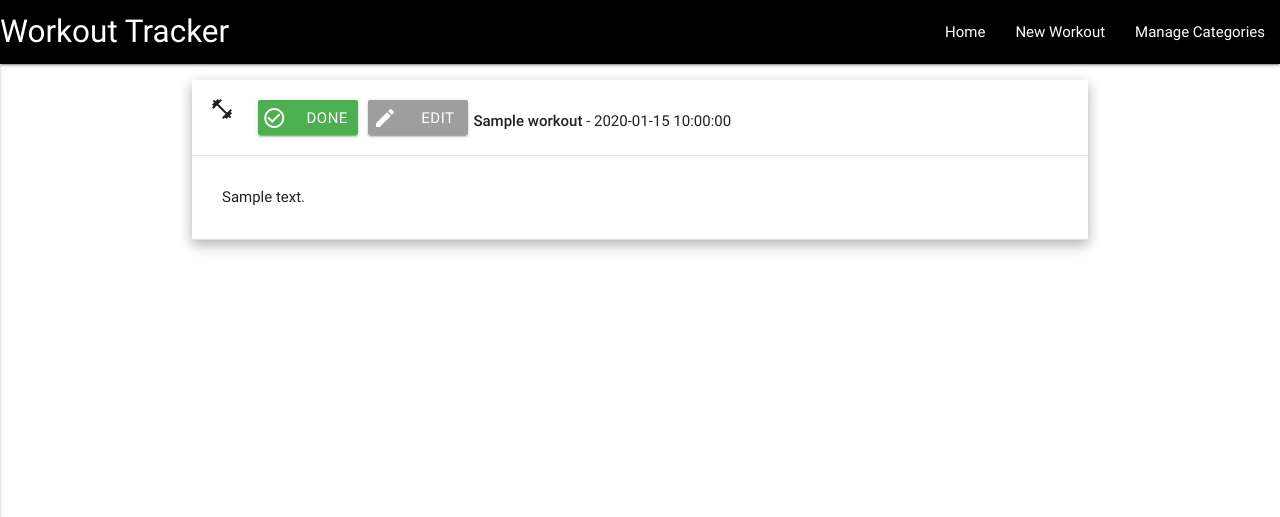
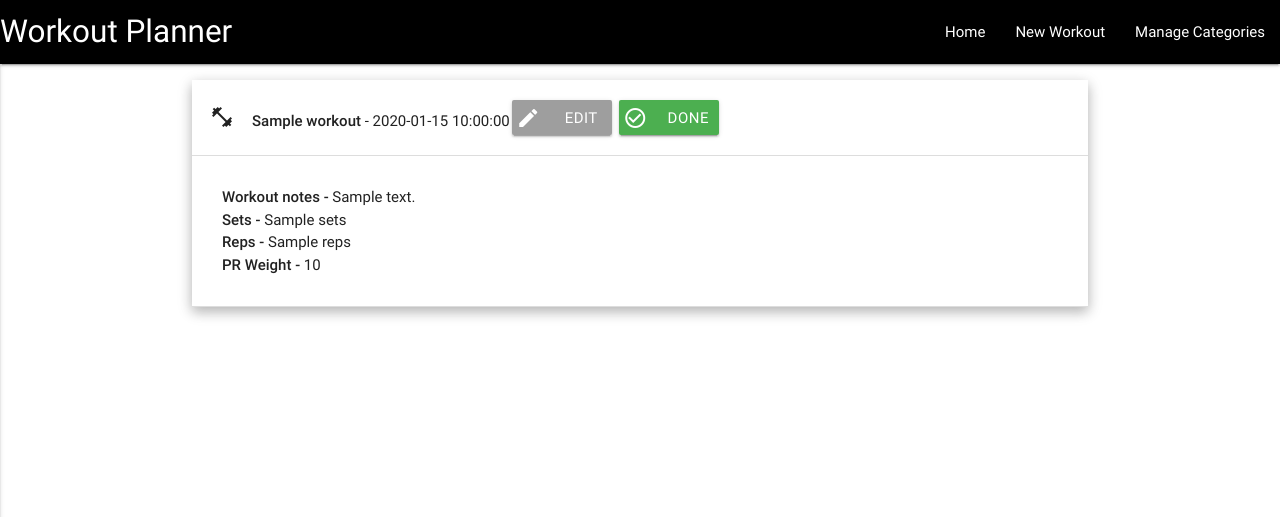
Before and after one commit to FirasH94/Python-Data-Centric-Milestone-Project, a Flask app: page / in a window 1280 px wide, after a click that opens the changed part. Shown: the top 517 px of the page. Run offline with Flask 2, Linux system fonts and the light colour scheme; a database or web service that is not in the repository returns one stand-in record (values such as "Sample title"); some libraries are stand-ins or nearby versions.

Commit message:
Renamed the app, added cancel button to edit workout and category. Renamed add workout/update to save.

```diff
--- a/static/css/style.css
+++ b/static/css/style.css
@@ -4,6 +4,7 @@
     line-height: 24 px !important;
     margin: 5px 5px 5px 2px !important;
     padding: 0 0.5em 0 0.1em !important;
+    float: right !important;
 }
 
 .btn_category {
@@ -22,3 +23,31 @@
 .workout_header {
     margin-top: 15px;
 }
+
+.icon-main {
+    padding-top: 10px !important;
+}
+
+.li-spacing {
+    margin-bottom: 20px !important;
+}
+
+.btn-cancel {
+    background-color: red;
+    width: 120px !important;
+}
+
+.btn-cancel:hover {
+    background-color: white;
+    color: red;
+}
+
+.btn-save {
+    background-color: green;
+    width: 120px !important;
+}
+
+.btn-save:hover {
+    background-color: white;
+    color: green;
+}
--- a/templates/base.html
+++ b/templates/base.html
@@ -1,25 +1,15 @@
 <!DOCTYPE html>
 <html>
   <head>
-    <link
-      href="https://fonts.googleapis.com/icon?family=Material+Icons"
-      rel="stylesheet"
-    />
-    <link
-      rel="stylesheet"
-      href="https://cdnjs.cloudflare.com/ajax/libs/materialize/0.100.2/css/materialize.min.css"
-    />
-    <link
-      rel="stylesheet"
-      href="{{url_for('static', filename='css/style.css')}}"
-      type="text/css"
-    />
+    <link href="https://fonts.googleapis.com/icon?family=Material+Icons" rel="stylesheet"/>
+    <link rel="stylesheet" href="https://cdnjs.cloudflare.com/ajax/libs/materialize/0.100.2/css/materialize.min.css"/>
+    <link rel="stylesheet" href="{{url_for('static', filename='css/style.css')}}" type="text/css" />
   </head>
   <body>
     <header>
       <nav>
         <div class="nav-wrapper black">
-          <a href="{{url_for('get_workouts')}}" class="brand-logo">Workout Tracker</a>
+          <a href="{{url_for('get_workouts')}}" class="brand-logo">Workout Planner</a>
           <a href="#" data-activates="mobile-demo" class="button-collapse"><i class="material-icons">menu</i></a>
           <ul id="nav-mobile" class="right hide-on-med-and-down">
                     <li><a href="{{url_for('get_workouts')}}">Home</a></li>
--- a/templates/editcategory.html
+++ b/templates/editcategory.html
@@ -11,9 +11,9 @@
     </div>
     </div>
     <div class="row">
-      <button class="btn waves-effect waves-light" type="submit" name="action"> Update
-      <i class="material-icons right">plus_one</i>
+      <button class="btn waves-effect btn-save" type="submit" name="action"> Save
       </button>
+      <a href="{{url_for('get_categories')}}" class="btn btn-cancel">Cancel</a>
     </div>
   </form>
 
--- a/templates/editworkout.html
+++ b/templates/editworkout.html
@@ -63,9 +63,9 @@
       </div>
     </div>
     <div class="row">
-      <button class="btn waves-effect waves-light" type="submit" name="action"> Edit Workout
-      <i class="material-icons right">plus_one</i>
+      <button class="btn waves-effect btn-save" type="submit" name="action"> Save
       </button>
+      <a href="{{url_for('get_workouts')}}" class="btn btn-cancel">Cancel</a>
     </div>
   </form>
 
--- a/templates/workouts.html
+++ b/templates/workouts.html
@@ -2,21 +2,32 @@
 
 <ul class="collapsible popout">
   {% for workout in workouts %}
-  <li>
+  <li class="li-spacing">
     <div class="collapsible-header">
       <div class="col s3">
-        <i class="material-icons">fitness_center</i>
-        <a href="{{url_for('delete_workout' , workout_id=workout._id)}}" class="waves-effect waves-light btn btn_small green"><i class="material-icons left icon">check_circle_outline</i>Done</a>
-        <a href="{{url_for('edit_workout' , workout_id=workout._id)}}" class="waves-effect waves-light btn btn_small grey"><i class="material-icons left icon">create</i>Edit</a>
-      </div>
+        <i class="material-icons icon-main">fitness_center</i>
+        </div>
       <div class="workout_header col s9">
         <strong>{{workout.workout_name}}</strong> - {{workout.workout_date}}
       </div>
+      <div class="button-field">
+              <a href="{{url_for('delete_workout' , workout_id=workout._id)}}" class="waves-effect waves-light btn btn_small green"><i class="material-icons left icon">check_circle_outline</i>Done</a>
+        <a href="{{url_for('edit_workout' , workout_id=workout._id)}}" class="waves-effect waves-light btn btn_small grey"><i class="material-icons left icon">create</i>Edit</a>
+      </div>
     </div>
     <div class="collapsible-body">
-      <span>
-        {{workout.workout_notes}}
-      </span>
+    <div>
+       <strong>Workout notes -</strong> {{workout.workout_notes}}
+    </div>
+      <div>
+       <strong>Sets -</strong> {{workout.sets}}
+      </div>
+      <div>
+       <strong>Reps -</strong> {{workout.reps}}
+    </div>
+     <div>
+      <strong>PR Weight -</strong> {{workout.pr_weight}}
+      </div>
     </div>
   </li>
   {% endfor %}
```
